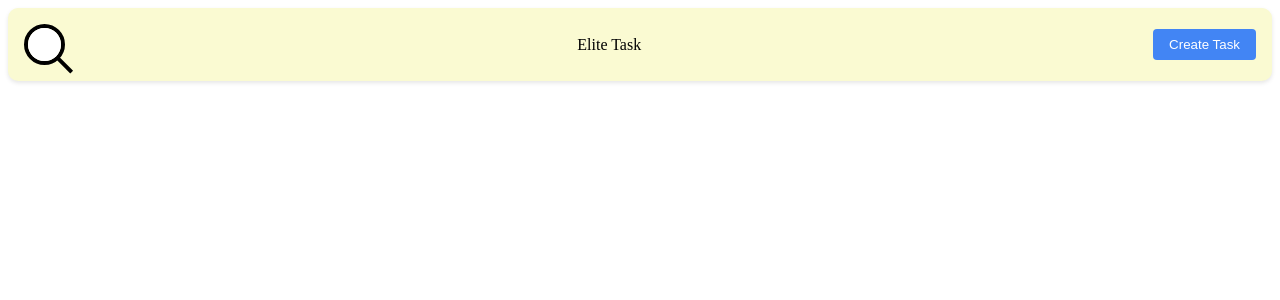
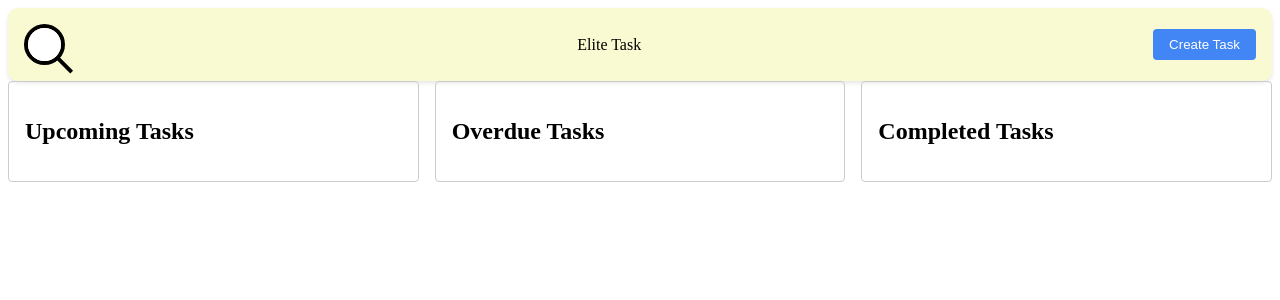
Before and after one commit to Sh3lby007/elite-task, a Vue app: page / in a window 1280 px wide. Shown: the top 300 px of the page. Built offline with nearby package versions, Linux system fonts and the light colour scheme.

Commit message:
task dashboard section with task cards

```diff
--- /dev/null
+++ b/src/components/TaskCards.vue
@@ -0,0 +1,34 @@
+<template>
+  <div class="task-card">
+    <h3>{{ task.title }}</h3>
+    <p>{{ task.description }}</p>
+    <p>Due Date: {{ task.endDate }}</p>
+    <p>Priority: {{ task.priority }}</p>
+    <p>Status: {{ task.status }}</p>
+  </div>
+</template>
+
+<script setup lang="ts">
+import { type Task } from '@/stores/taskStore'
+defineProps<{
+  task: Task
+}>()
+</script>
+
+<style scoped>
+.task-card {
+  display: flex;
+  flex-direction: column;
+  gap: 0.5rem;
+  border: 1px solid #ccc;
+  border-radius: 4px;
+  padding: 1rem;
+  background-color: #f9f9f9;
+  box-shadow: 0 2px 4px rgba(0, 0, 0, 0.1);
+  transition: transform 0.3s ease;
+
+  &:hover {
+    transform: translateY(-5px);
+  }
+}
+</style>
--- /dev/null
+++ b/src/components/TaskDashboard.vue
@@ -0,0 +1,84 @@
+<template>
+  <div class="dashboard">
+    <div class="dashboard-section">
+      <h2>Upcoming Tasks</h2>
+      <div class="task-cards">
+        <TaskCards
+          v-for="task in upcomingTasks"
+          :key="task.title"
+          :task="task"
+        />
+      </div>
+    </div>
+
+    <div class="dashboard-section">
+      <h2>Overdue Tasks</h2>
+      <div class="task-cards">
+        <TaskCards
+          v-for="task in overdueTasks"
+          :key="task.title"
+          :task="task"
+        />
+      </div>
+    </div>
+
+    <div class="dashboard-section">
+      <h2>Completed Tasks</h2>
+      <div class="task-cards">
+        <TaskCards
+          v-for="task in completedTasks"
+          :key="task.title"
+          :task="task"
+        />
+      </div>
+    </div>
+  </div>
+</template>
+
+<script setup lang="ts">
+import { taskStore, TaskStatus } from '@/stores/taskStore'
+import TaskCards from '@/components/TaskCards.vue'
+
+import { computed } from 'vue'
+
+const taskData = taskStore()
+const tasks = taskData.tasks
+
+const upcomingTasks = computed(() => {
+  return tasks.filter((task) => task.status === TaskStatus.Upcoming)
+})
+
+const overdueTasks = computed(() => {
+  return tasks.filter((task) => task.status === TaskStatus.Overdue)
+})
+
+const completedTasks = computed(() => {
+  return tasks.filter((task) => task.status === TaskStatus.Completed)
+})
+</script>
+
+<style scoped>
+.dashboard {
+  display: grid;
+  grid-template-columns: repeat(auto-fit, minmax(300px, 1fr));
+  gap: 1rem;
+}
+
+@media (max-width: 900px) {
+  .dashboard {
+    grid-template-columns: 1fr;
+  }
+}
+
+.dashboard-section {
+  border: 1px solid #ccc;
+  border-radius: 4px;
+  padding: 1rem;
+}
+
+.task-cards {
+  display: grid;
+  grid-template-columns: repeat(auto-fit, minmax(200px, 1fr));
+  gap: 0.5rem;
+}
+</style>
--- a/src/views/HomeView.vue
+++ b/src/views/HomeView.vue
@@ -1,9 +1,11 @@
 <template>
   <Header />
+  <TaskDashboard />
 </template>
 
 <script setup lang="ts">
 import Header from '@/components/Header.vue'
+import TaskDashboard from '@/components/TaskDashboard.vue'
 </script>
 
 <style scoped></style>
```
